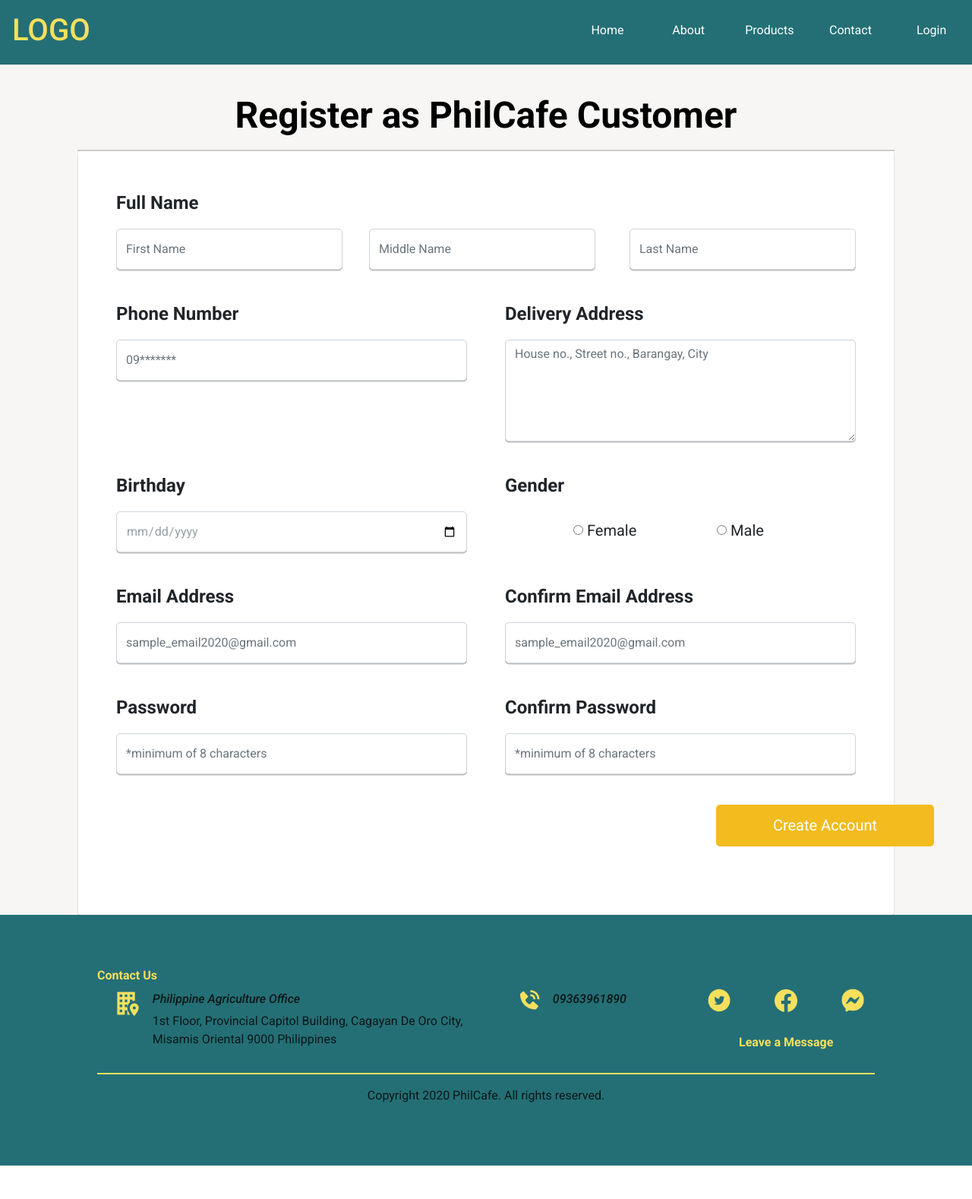
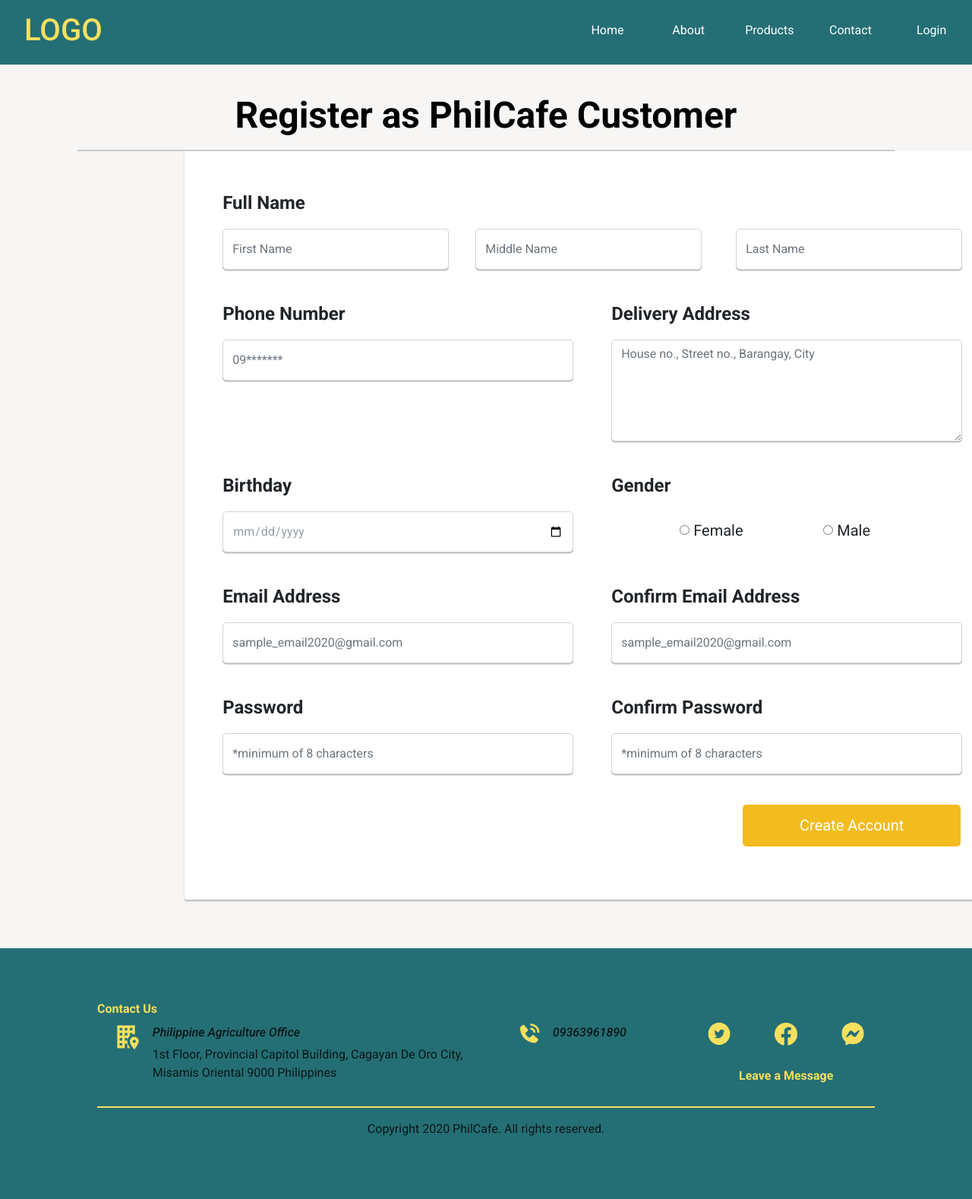
Before and after one commit to jfalfeche/eComm, a PHP site: page /eComm/register_buyer.php in a window 1280 px wide. Shown: the whole page at 76% size. Before the commit the page ends 1534 px from the top, so only its background shows below. Run offline with PHP 8.4, Linux system fonts and the light colour scheme; some libraries are stand-ins or nearby versions.

Commit message:
Update reg.css

```diff
--- a/registrationPage/reg.css
+++ b/registrationPage/reg.css
@@ -17,16 +17,10 @@ h2 {
     width: 100%;
 }
 
-h5 {
-    font-weight: 200;
-    font-size: 18px;
-    margin-top: 15px;
-}
-
 /*NAV*/
   .logo {
     position: absolute;
-    left: 1em;
+    left: 2em;
     top: 1em;
     background: #246F75;
     z-index: 3;
@@ -34,7 +28,7 @@ h5 {
   }
 /*END NAV*/
 
-  /*REGISTRATION FORM*/
+/*REGISTRATION FORM*/
 .form-control {
 	height: 54px;
 	box-shadow: 0px 1.5px rgba(0, 0, 0, 0.25);
@@ -45,14 +39,11 @@ h5 {
 	border-radius: 5px;
 }
 
-.back{
-    margin-left: 15px;
-}
 .signup-form {
-	width: 1074px;
+  width: 100%;
 	margin: 0 auto;
-	padding: 0px 0;
-  	font-size: 15px;
+	padding: 0 5% 5% 19%;
+  font-size: 15px;
 }
 
 .signup-form .form-check {
@@ -62,10 +53,11 @@ h5 {
 }
 
 .signup-form form {
+  width: 1074px;
 	border-radius: 3px;
 	background: #ffffff;
 	box-shadow: 0px 2px 2px rgba(0, 0, 0, 0.25);
-	padding: 50px;
+  padding: 50px;
 }
 
 .signup-form .form-group {
@@ -87,9 +79,8 @@ h5 {
 
 .btn-success {
   background-color: #F2BC1F;
-  margin-top: 20px;
-  margin-bottom: 40px;
-  margin-left: 790px;
+  margin-bottom: 20px;
+  margin-left: 685px;
   width: 287px;
   height: 55px;
   border-style: none;
```
